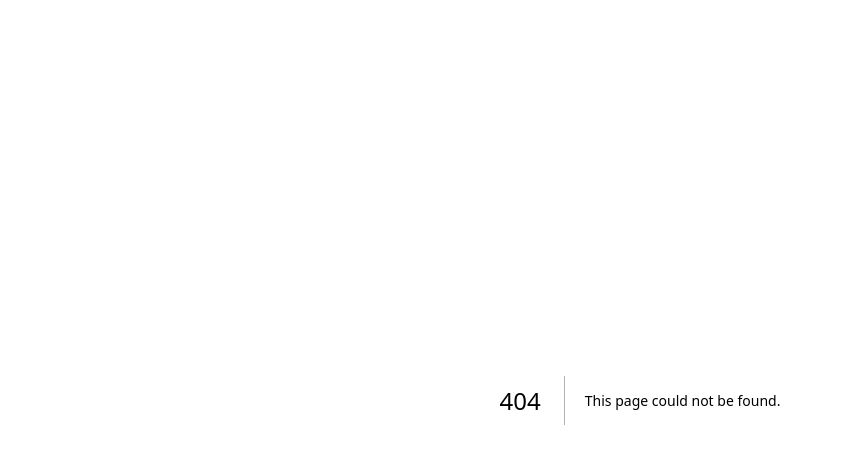
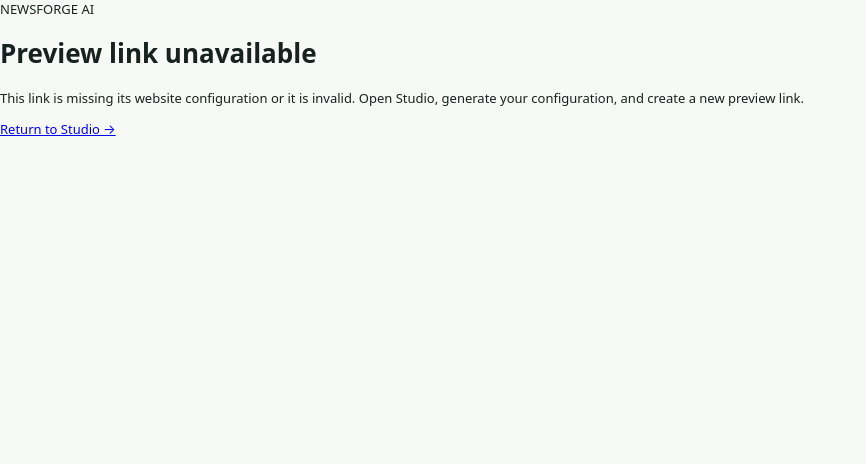
Before and after one commit to ShauryaJoshi1122/newsforge-ai, a Next.js app: page /preview in a window 1280 px wide. Before the commit this address had no page. Shown: the top 464 px of the page, without its empty margins (0-866 px from the left). Built offline with nearby package versions, Linux system fonts and the light colour scheme.

Commit message:
Add shareable multi-page news website preview

```diff
--- /dev/null
+++ b/app/preview/page.tsx
@@ -0,0 +1,89 @@
+import Link from "next/link";
+
+type SiteConfig = {
+  siteName?: string;
+  language?: string;
+  templateName?: string;
+  branding?: { primaryColor?: string };
+  features?: string[];
+  categories?: string[];
+  homepage?: { headline?: string; description?: string; tickerText?: string };
+};
+
+function decodeSite(encoded: string | undefined): SiteConfig | null {
+  if (!encoded || encoded.length > 12000 || !/^[A-Za-z0-9_-]+$/.test(encoded)) return null;
+  try {
+    const value = JSON.parse(Buffer.from(encoded, "base64url").toString("utf8")) as SiteConfig;
+    if (!value || typeof value !== "object" || typeof value.siteName !== "string") return null;
+    return {
+      siteName: value.siteName.slice(0, 80),
+      language: ["en", "gu", "hi"].includes(value.language || "") ? value.language : "en",
+      templateName: typeof value.templateName === "string" ? value.templateName.slice(0, 80) : "News layout",
+      branding: { primaryColor: /^#[0-9a-fA-F]{6}$/.test(value.branding?.primaryColor || "") ? value.branding!.primaryColor : "#16845b" },
+      features: Array.isArray(value.features) ? value.features.filter((x): x is string => typeof x === "string").slice(0, 4) : [],
+      categories: Array.isArray(value.categories) ? value.categories.filter((x): x is string => typeof x === "string").map(x => x.slice(0, 24)).slice(0, 12) : [],
+      homepage: {
+        headline: typeof value.homepage?.headline === "string" ? value.homepage.headline.slice(0, 160) : "",
+        description: typeof value.homepage?.description === "string" ? value.homepage.description.slice(0, 240) : "",
+        tickerText: typeof value.homepage?.tickerText === "string" ? value.homepage.tickerText.slice(0, 180) : ""
+      }
+    };
+  } catch { return null; }
+}
+
+function slug(value: string) {
+  return value.toLowerCase().normalize("NFKD").replace(/[^a-z0-9]+/g, "-").replace(/^-|-$/g, "").slice(0, 40);
+}
+
+export default async function PreviewPage({ searchParams }: { searchParams: Promise<{ site?: string; page?: string }> }) {
+  const params = await searchParams;
+  const site = decodeSite(params.site);
+  if (!site) {
+    return <main className="full-preview-error"><div className="full-preview-error-card"><span className="full-preview-kicker">NEWSFORGE AI</span><h1>Preview link unavailable</h1><p>This link is missing its website configuration or it is invalid. Open Studio, generate your configuration, and create a new preview link.</p><Link href="/studio">Return to Studio →</Link></div></main>;
+  }
+  const categories = site.categories?.length ? site.categories : ["Latest", "Local", "India", "World"];
+  const activePage = params.page || "home";
+  const category = categories.find(item => "category-" + slug(item) === activePage);
+  const accent = site.branding?.primaryColor || "#16845b";
+  const isArticle = activePage === "article";
+  const isAbout = activePage === "about";
+  const isContact = activePage === "contact";
+  const isPrivacy = activePage === "privacy";
+  const pageTitle = category || (isArticle ? "Article template" : isAbout ? "About us" : isContact ? "Contact" : isPrivacy ? "Privacy policy" : site.siteName);
+  const hrefFor = (page: string) => "/preview?site=" + encodeURIComponent(params.site || "") + "&page=" + encodeURIComponent(page);
+  return <main className="full-preview" style={{ "--preview-accent": accent } as React.CSSProperties}>
+    <div className="full-preview-banner"><span><b>PREVIEW MODE</b> · {site.templateName} · This is not a published news website.</span><Link href="/studio">← Back to Studio</Link></div>
+    <header className="full-news-header">
+      <Link className="full-news-brand" href={hrefFor("home")}><span className="full-news-mark">N</span><span>{site.siteName}<small>{site.language === "gu" ? "તમારા સમાચાર, તમારી ભાષામાં" : site.language === "hi" ? "आपकी खबर, आपकी आवाज़" : "YOUR NEWS. YOUR VOICE."}</small></span></Link>
+      <div className="full-news-date">NEWSROOM <span>●</span> DIGITAL EDITION</div>
+    </header>
+    <nav className="full-news-nav" aria-label="News categories">
+      <Link className={activePage === "home" ? "selected" : ""} href={hrefFor("home")}>HOME</Link>
+      {categories.map(item => <Link key={item} className={category === item ? "selected" : ""} href={hrefFor("category-" + slug(item))}>{item.toUpperCase()}</Link>)}
+      <Link className={isArticle ? "selected" : ""} href={hrefFor("article")}>ARTICLE PAGE</Link>
+    </nav>
+    {site.features?.includes("breaking-ticker") && <div className="full-news-ticker"><b>BREAKING</b><span>{site.homepage?.tickerText || "Your breaking-news ticker message"}</span></div>}
+    <section className="full-news-content">
+      {activePage === "home" ? <>
+        <div className="full-news-eyebrow"><span/> YOUR NEWSROOM · HOMEPAGE</div>
+        <h1>{site.homepage?.headline || "Your lead headline goes here"}</h1>
+        <p className="full-news-intro">{site.homepage?.description || "Add a short introduction to your publication in Studio."}</p>
+        <div className="full-news-layout">
+          <article className="full-lead-placeholder"><div className="placeholder-image"><span>LEAD STORY IMAGE</span></div><div className="full-placeholder-copy"><small>LEAD STORY · EMPTY CONTENT SLOT</small><h2>Your first news story will appear here</h2><p>Connect WordPress and publish a real article to replace this empty layout slot. NewsForge does not invent current news.</p><Link href={hrefFor("article")}>Preview article layout →</Link></div></article>
+          <aside className="full-news-side"><div className="full-side-heading">LATEST UPDATES <span>01</span></div><div className="full-empty-story"><b>No articles connected yet</b><p>Real headlines and images will appear here after you connect a publishing source.</p></div><div className="full-side-heading">BROWSE SECTIONS</div>{categories.slice(0, 6).map(item => <Link key={item} href={hrefFor("category-" + slug(item))} className="full-section-link">{item}<span>→</span></Link>)}</aside>
+        </div>
+        {site.features?.includes("live-tv") && <section className="full-feature-strip"><b>LIVE TV</b><span>Connect a real stream URL in your publishing setup to enable playback.</span></section>}
+        {site.features?.includes("ad-slots") && <section className="full-ad-slot">ADVERTISEMENT SLOT <small>Ad network not connected</small></section>}
+      </> : category ? <>
+        <div className="full-news-eyebrow"><span/> NEWS SECTION</div><h1>{category}</h1><p className="full-news-intro">Latest articles published under {category} will appear on this page.</p>
+        <div className="full-empty-page"><div className="full-empty-icon">▤</div><h2>No articles in this section yet</h2><p>This is the category-page layout. Connect WordPress or add real articles to populate it.</p><Link href="/studio">Configure your newsroom →</Link></div>
+      </> : isArticle ? <>
+        <div className="full-news-eyebrow"><span/> ARTICLE DETAIL TEMPLATE</div><h1>Article page layout</h1><p className="full-news-intro">A dedicated reading page for each published news story.</p>
+        <article className="full-article-template"><div className="full-article-image">FEATURE IMAGE SLOT</div><div className="full-article-body"><small>SECTION · PUBLICATION DATE · AUTHOR</small><h2>Your article headline will appear here</h2><p className="article-deck">A short summary or standfirst for the full story.</p><hr/><p>Full article text will be supplied by your newsroom when you publish a real story. This preview deliberately uses empty content slots instead of fabricated news.</p><p>Connect a WordPress site to manage real articles, categories, authors and publishing dates.</p></div></article>
+      </> : isAbout || isContact || isPrivacy ? <>
+        <div className="full-news-eyebrow"><span/> STANDARD WEBSITE PAGE</div><h1>{pageTitle}</h1><div className="full-static-page"><p>{isAbout ? "Introduce your newsroom, editorial mission, team and coverage area here." : isContact ? "Add your newsroom email address, phone number, office address and verified social links here." : "Add your reviewed privacy policy here before launching the website publicly."}</p><p>This page is a content structure preview. Replace the guidance text with your publication’s approved information before launch.</p></div>
+      </> : <><h1>Page not found</h1><p className="full-news-intro">Choose a page from the navigation above.</p></>}
+    </section>
+    <footer className="full-news-footer"><div><b>{site.siteName}</b><p>A news website preview built with NewsForge AI.</p></div><nav><Link href={hrefFor("about")}>About</Link><Link href={hrefFor("contact")}>Contact</Link><Link href={hrefFor("privacy")}>Privacy policy</Link></nav><small>Preview link · Not yet published</small></footer>
+  </main>;
+}
```
